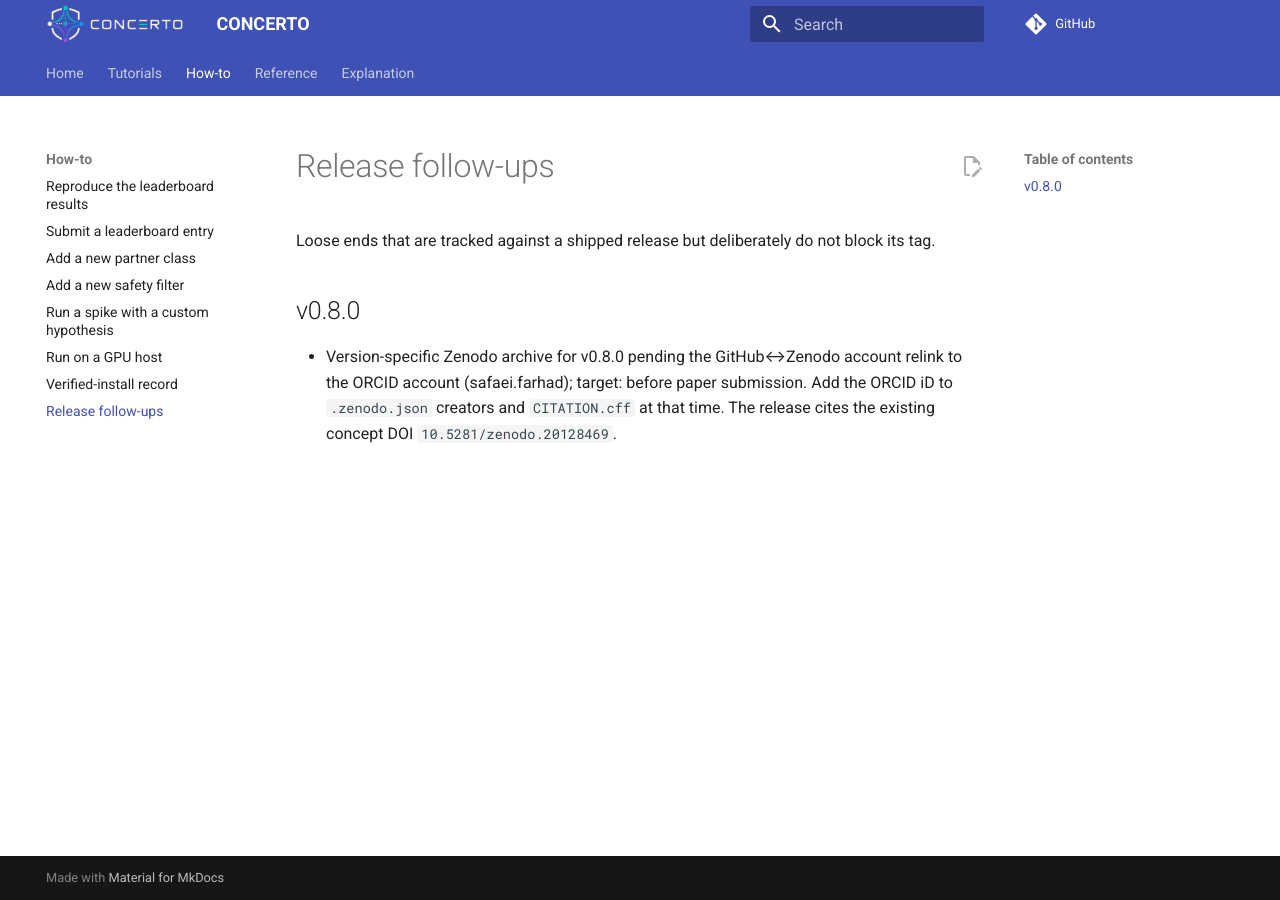
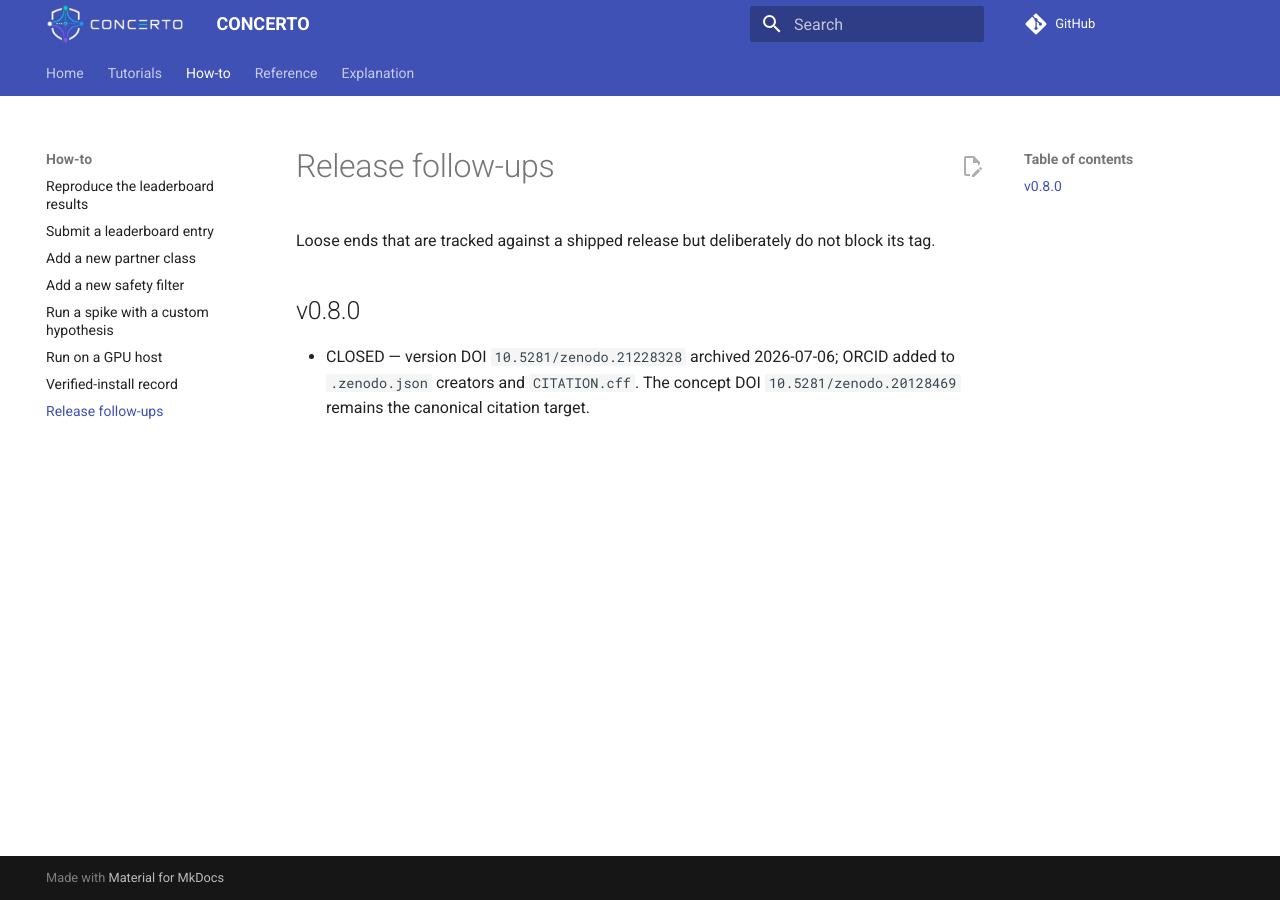
Before and after one commit to fsafaei/concerto, an MkDocs documentation site: the page built from docs/how-to/RELEASE_FOLLOWUPS.md, in a window 1280 px wide. Built offline with MkDocs 1.6.1 and Material for MkDocs 9.7.7, drawn with Linux system fonts in a browser that asks for light colours; comment, search, counter and statistics services are not loaded.

Commit message:
docs(release): wire ORCID and v0.8.0 version DOI into citation metadata (#284)
Signed-off-by: fsafaei <cooperative.physical.ai@gmail.com>

```diff
--- a/docs/how-to/RELEASE_FOLLOWUPS.md
+++ b/docs/how-to/RELEASE_FOLLOWUPS.md
@@ -5,8 +5,7 @@ do not block its tag.
 
 ## v0.8.0
 
-- Version-specific Zenodo archive for v0.8.0 pending the
-  GitHub↔Zenodo account relink to the ORCID account (safaei.farhad);
-  target: before paper submission. Add the ORCID iD to `.zenodo.json`
-  creators and `CITATION.cff` at that time. The release cites the
-  existing concept DOI `10.5281/zenodo.20128469`.
+- CLOSED — version DOI `10.5281/zenodo.21228328` archived 2026-07-06;
+  ORCID added to `.zenodo.json` creators and `CITATION.cff`. The
+  concept DOI `10.5281/zenodo.20128469` remains the canonical
+  citation target.
```
Also changed, not shown: .zenodo.json, 1 other file.
